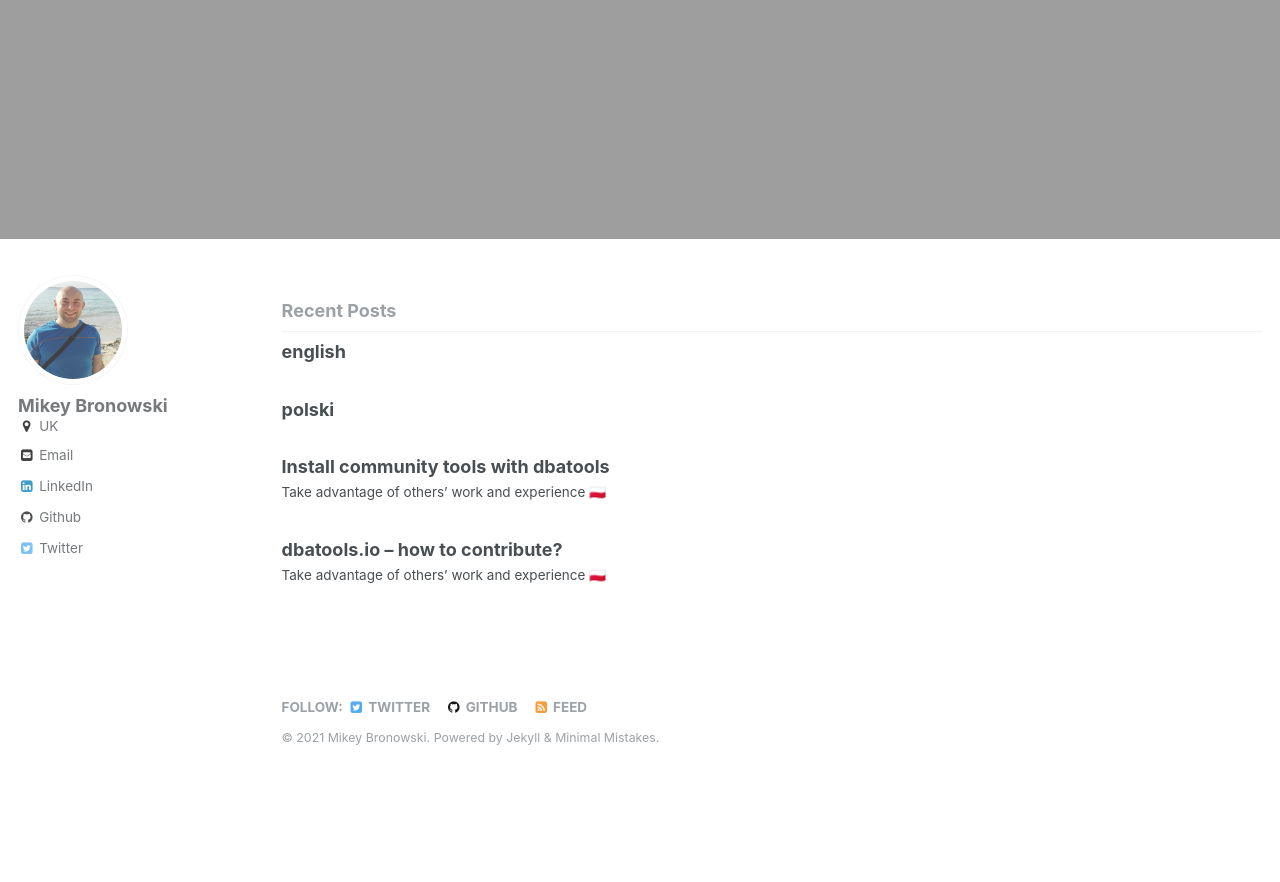
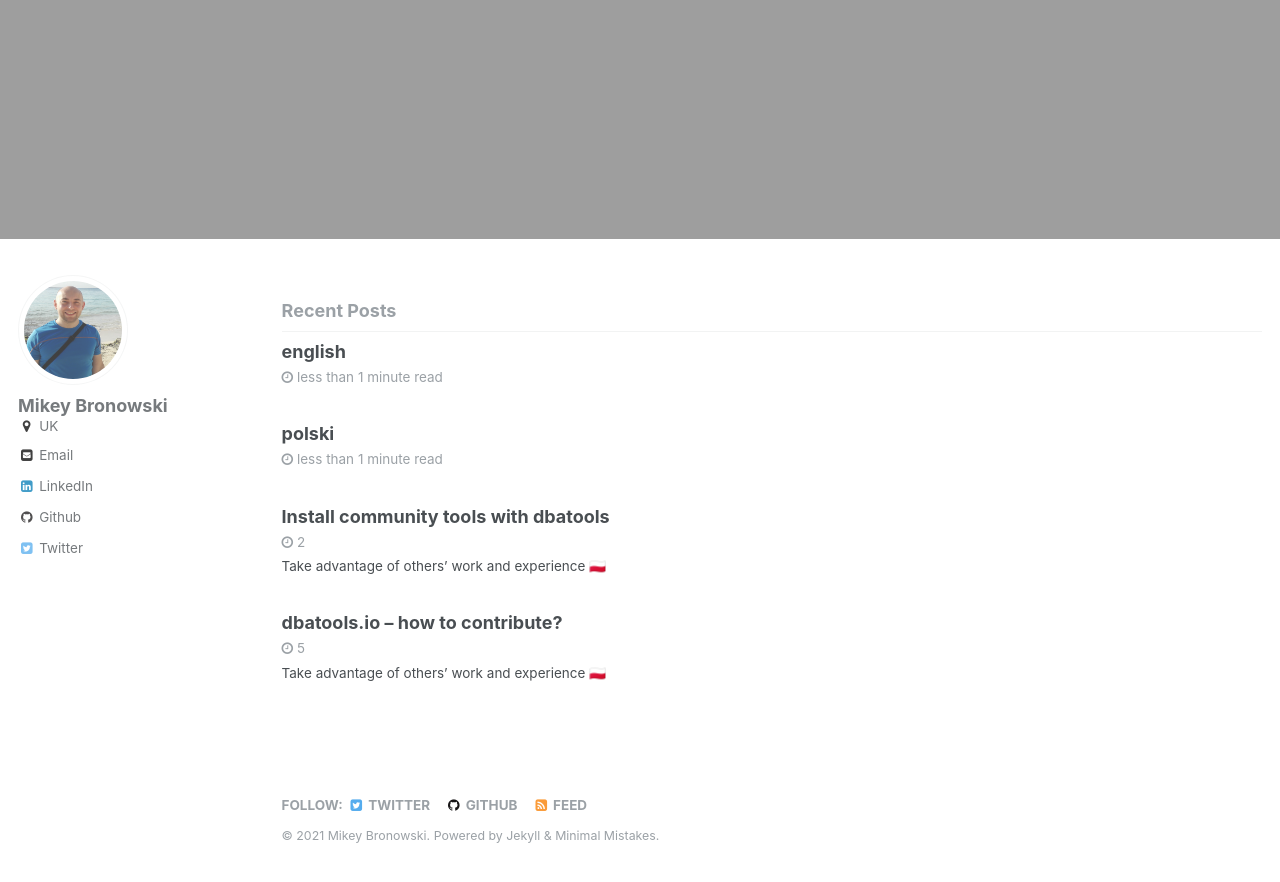
Before and after one commit to MikeyBronowski/mikeybronowski.github.io, a Jekyll site: the page built from index.html, in a window 1280 px wide and 900 px high, scrolled down 803 px. Shown: the top 882 px of the window. Built offline with Jekyll 4.4.1, drawn with Linux system fonts in a browser that asks for light colours; emoji names are drawn with the system emoji font; the list of posts is cut into pages by our own code; before the commit the page ends 1605 px from its top, so only the background shows below that; some of the changed lines change nothing that is shown.

Commit message:
reading time

```diff
--- a/_config.yml
+++ b/_config.yml
@@ -17,7 +17,7 @@ baseurl                  :
 gh_repo                  :
 teaser                   :
 # breadcrumbs            : false # true, false (default)
-reading_time             : true
+# reading_time             : true
 words_per_minute         : 200
 comments:
   #  provider               : # false (default), "disqus", "facebook", "google-plus", custom"
@@ -224,7 +224,7 @@ defaults:
     values:
       layout: single
       author_profile: true
-      read_time: false
+      read_time: true
       comments: true
       share: true
       related: true
```
